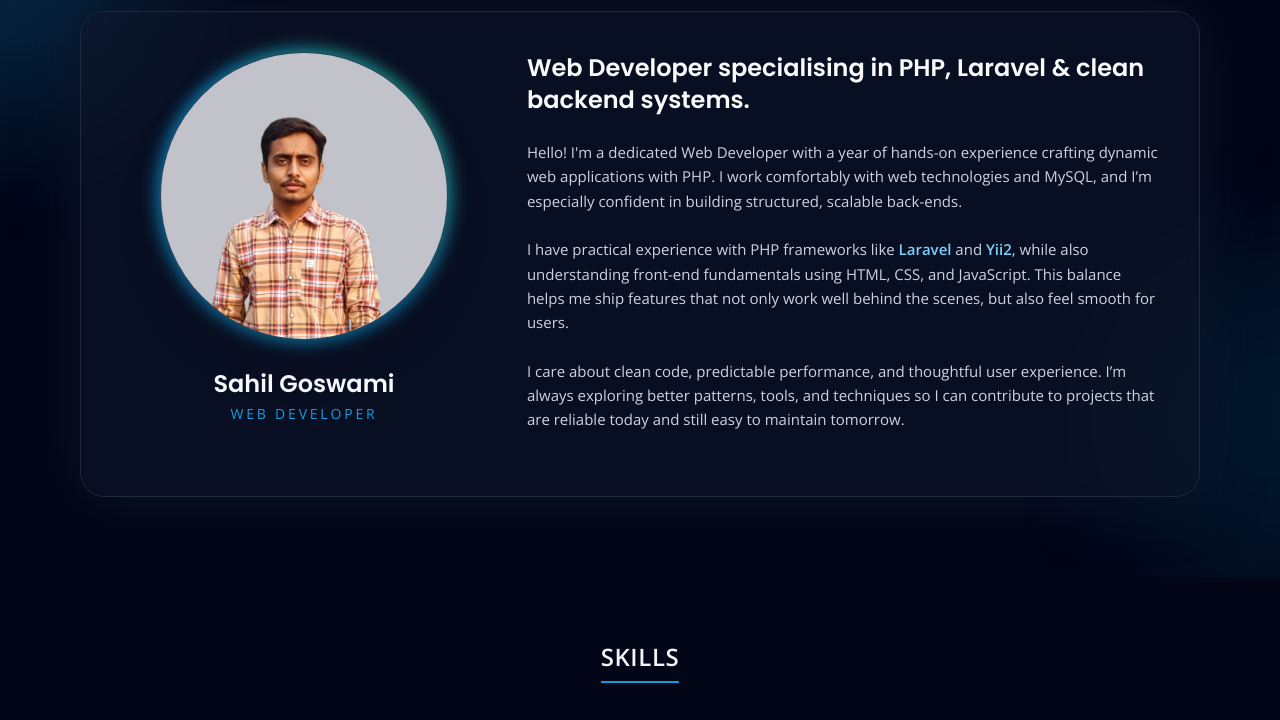
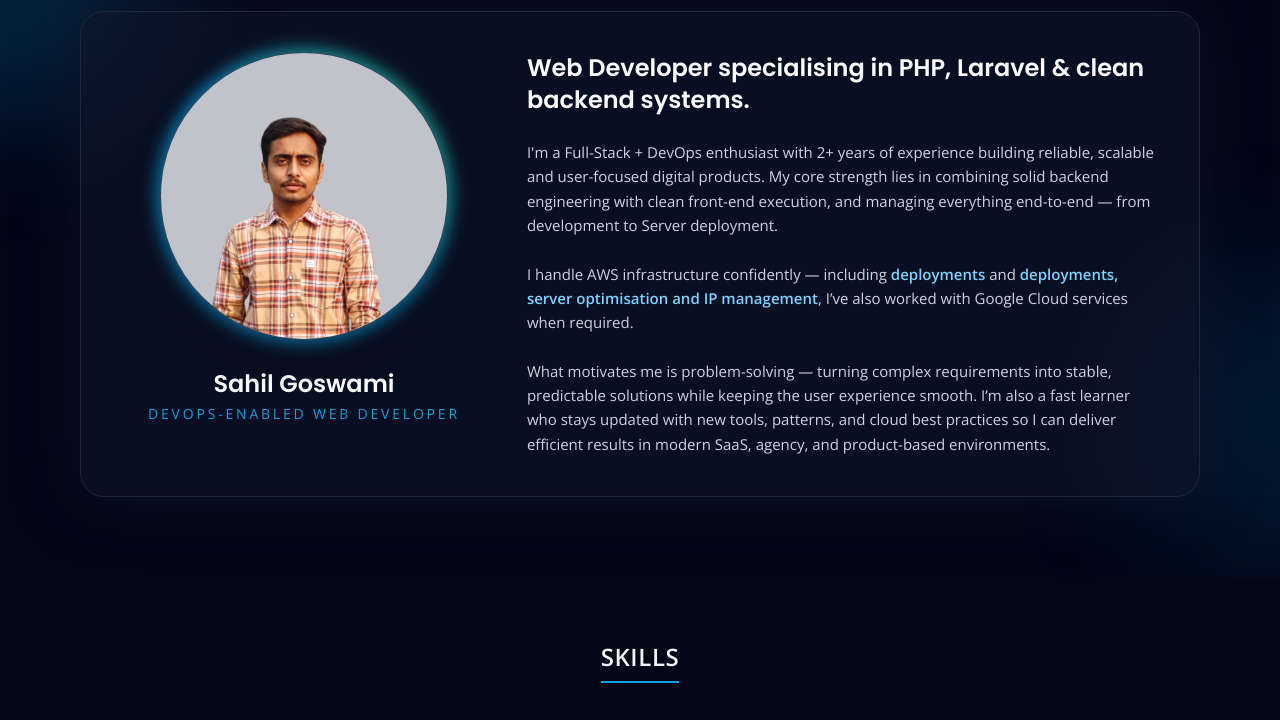
Before and after one commit to sahilgoswami5180/My-Portfolio, a plain HTML site: page index.html in a window 1280 px wide. Shown: the part 969-1689 px from the top of the page. Drawn offline with nearby package versions, Linux system fonts and the light colour scheme; a script that the page names is missing.

Commit message:
change dic about me

```diff
--- a/index.html
+++ b/index.html
@@ -9,7 +9,7 @@
         <meta content="" name="keywords" />
 
         <!-- Favicons -->
-        <link href="assets/img/s-2.png" rel="icon" />
+        <link href="assets/img/s-1.png" rel="icon" />
         <link href="assets/img/apple-touch-icon.png" rel="apple-touch-icon" />
 
         <!-- Google Fonts -->
@@ -79,6 +79,13 @@
                 id="navbar"
                 class="nav-menu flex flex-col items-center gap-4 text-sm text-slate-400"
             >
+                <a
+                    href="index.html"
+                    class="nav-link scrollto group flex flex-col items-center gap-1 rounded-full p-2 transition hover:text-primary"
+                >
+                    <img src="assets/img/s-1.png" alt="" />
+                </a>
+
                 <a
                     href="#hero"
                     class="nav-link scrollto group flex flex-col items-center gap-1 rounded-full p-2 transition hover:text-primary"
@@ -326,7 +333,7 @@
                                 <p
                                     class="mt-1 text-sm font-medium uppercase tracking-[0.2em] text-primary"
                                 >
-                                    Web Developer
+                                    DevOps-Enabled Web Developer
                                 </p>
                             </div>
 
@@ -347,41 +354,42 @@
                             <p
                                 class="text-sm leading-relaxed text-slate-300 sm:text-[15px]"
                             >
-                                Hello! I'm a dedicated Web Developer with a year
-                                of hands-on experience crafting dynamic web
-                                applications with PHP. I work comfortably with
-                                web technologies and MySQL, and I’m especially
-                                confident in building structured, scalable
-                                back-ends.
+                                I'm a Full-Stack + DevOps enthusiast with 2+
+                                years of experience building reliable, scalable
+                                and user-focused digital products. My core
+                                strength lies in combining solid backend
+                                engineering with clean front-end execution, and
+                                managing everything end-to-end — from
+                                development to Server deployment.
                             </p>
 
                             <p
                                 class="text-sm leading-relaxed text-slate-300 sm:text-[15px]"
                             >
-                                I have practical experience with PHP frameworks
-                                like
+                                I handle AWS infrastructure confidently —
+                                including
                                 <span class="font-semibold text-sky-300"
-                                    >Laravel</span
+                                    >deployments</span
                                 >
                                 and
                                 <span class="font-semibold text-sky-300"
-                                    >Yii2</span
-                                >, while also understanding front-end
-                                fundamentals using HTML, CSS, and JavaScript.
-                                This balance helps me ship features that not
-                                only work well behind the scenes, but also feel
-                                smooth for users.
+                                    >deployments, server optimisation and IP
+                                    management</span
+                                >, I’ve also worked with Google Cloud services
+                                when required.
                             </p>
 
                             <p
                                 class="text-sm leading-relaxed text-slate-300 sm:text-[15px]"
                             >
-                                I care about clean code, predictable
-                                performance, and thoughtful user experience. I’m
-                                always exploring better patterns, tools, and
-                                techniques so I can contribute to projects that
-                                are reliable today and still easy to maintain
-                                tomorrow.
+                                What motivates me is problem-solving — turning
+                                complex requirements into stable, predictable
+                                solutions while keeping the user experience
+                                smooth. I’m also a fast learner who stays
+                                updated with new tools, patterns, and cloud best
+                                practices so I can deliver efficient results in
+                                modern SaaS, agency, and product-based
+                                environments.
                             </p>
 
                             <!-- <div class="pt-2">
```
